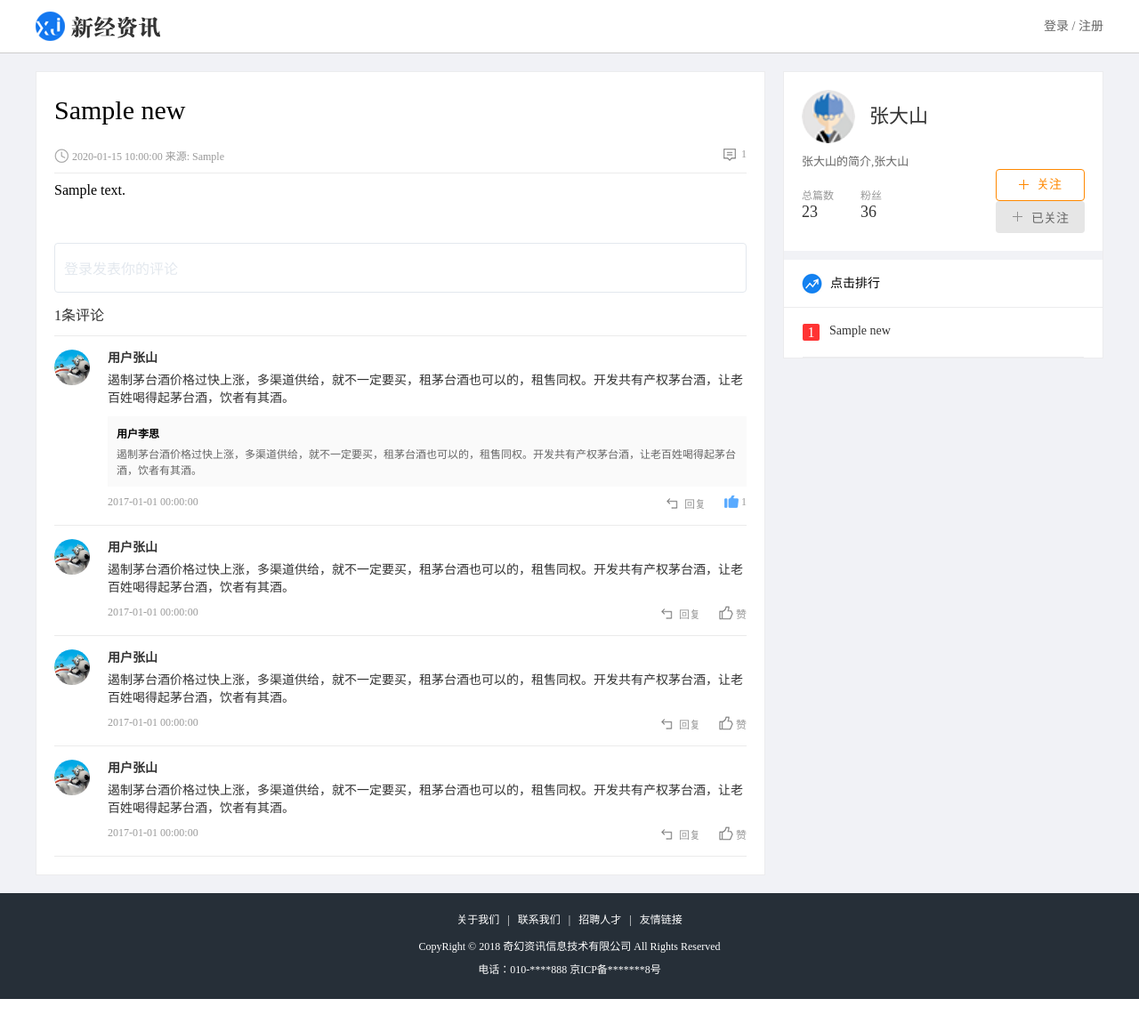
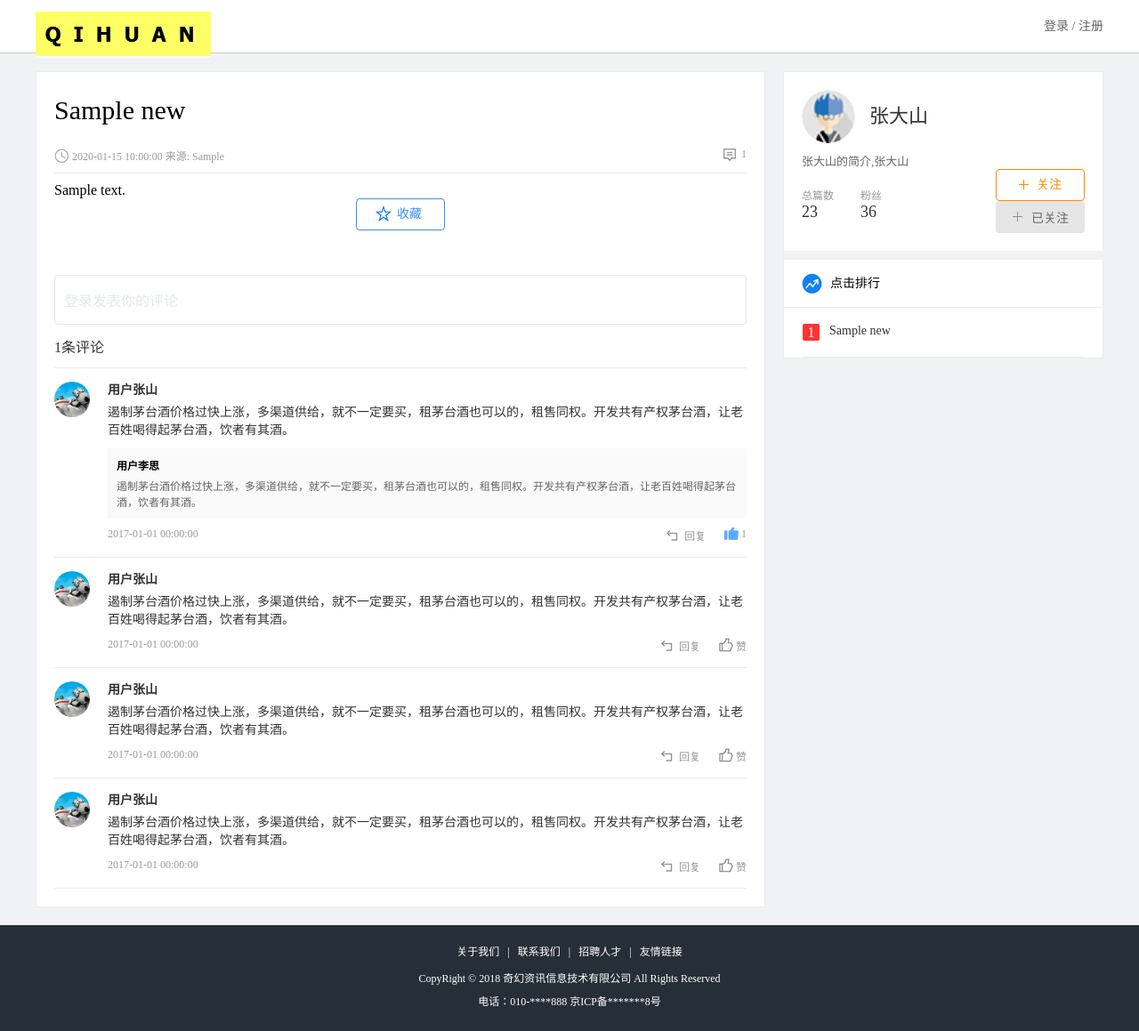
Before and after one commit to wangdengkai/infomation, a Flask app: page /news/1 in a window 1280 px wide. Shown: the whole page at 89% size. Before the commit the page ends 1123 px from the top, so only its background shows below. Run offline with Flask 2, Linux system fonts and the light colour scheme; tables that the repository leaves empty hold one stand-in row (values such as "Sample post"); parts of the project's set-up code (start-up, migrations or seed data) failed here and were passed over; some libraries are stand-ins or nearby versions.

Commit message:
是否收藏逻辑

```diff
--- a/info/modules/news/views.py
+++ b/info/modules/news/views.py
@@ -43,13 +43,20 @@ def news_detail(news_id):
         abort(404)
 
     #更新新闻点击次数
+    news.clicks +=1
 
-    news.clicks +=1
+    # 用户收藏
+    is_collected = False
+    if user:
+        if news  in user.collection_news:
+            is_collected=True
+
 
     data={
         'user':user.to_dict() if user else None,
         'news_dict_li':news_dict_li,
-        "news":news.to_dict()
+        "news":news.to_dict(),
+        'is_collected':is_collected
 
 
     }
--- a/info/static/news/css/main.css
+++ b/info/static/news/css/main.css
@@ -610,7 +610,7 @@ body{
 
 
 .collection{
-    display:inline-block;;
+    /*display:inline-block;;*/
     width:98px;
     line-height:34px;
     text-indent:45px;
@@ -618,7 +618,7 @@ body{
     color:#3791ef;
     border-radius:4px;
     font-size:14px;
-    margin:0px 5px;
+    /*margin:0px 5px;*/
     background:url(../images/collect_icons.png) 21px 7px no-repeat;
     overflow:hidden;
 }
--- a/info/templates/news/base.html
+++ b/info/templates/news/base.html
@@ -13,7 +13,7 @@
 <body>
 <div class="header_con">
     <div class="header">
-        <a href="#" class="logo fl"><img src="../../static/news/images/logo.png" alt="logo"></a>
+        <a href="/" class="logo fl"><img src="../../static/news/images/logo.png" alt="logo"></a>
         {%  block headerBlock %}
         <ul class="menu fl">
 
--- a/info/templates/news/detail.html
+++ b/info/templates/news/detail.html
@@ -16,6 +16,11 @@
         </div>
 
         {{ data.news.content | safe }}
+
+        <a href="javascript:;" class="collected block-center" data-newid="{{ data.news.id }}" style="display: {% if data.is_collected %} block
+        {% else %} none {% endif %};"><span class="out">已收藏</span><span class="over">取消收藏</span></a>
+        <a href="javascript:;" class="collection block-center" data-newid="{{ data.news.id }}" style="display: {% if data.is_collected %} none
+        {% else %} block {% endif %};">收藏</a>
 
         {% if data.user %}
             <form action="" class="comment_form" data-newsid="{{ data.news.id }}">
@@ -38,6 +43,10 @@
     <div class="comment_count">
         {{ data.news.comments_count }}条评论
     </div>
+
+
+
+
 
     <div class="comment_list_con">
         <div class="comment_list">
```
Also changed, not shown: info/static/news/images/logo.png.
